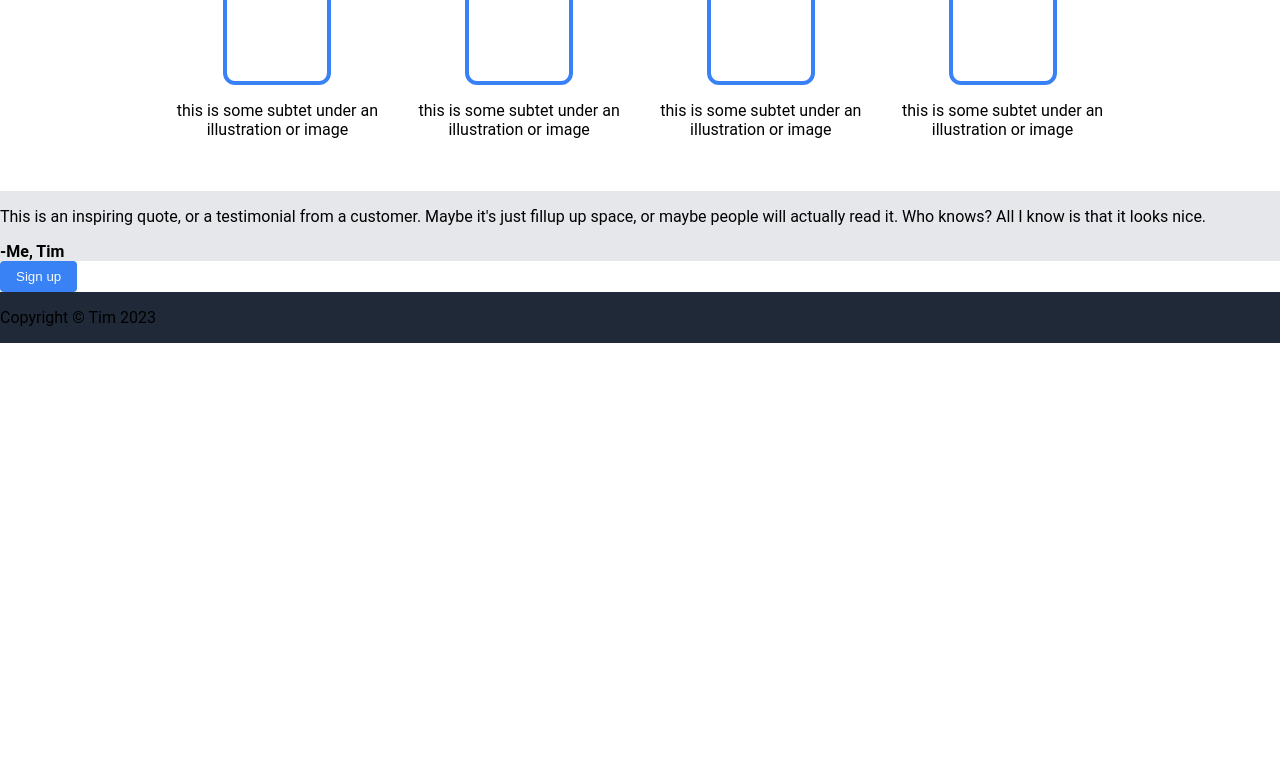
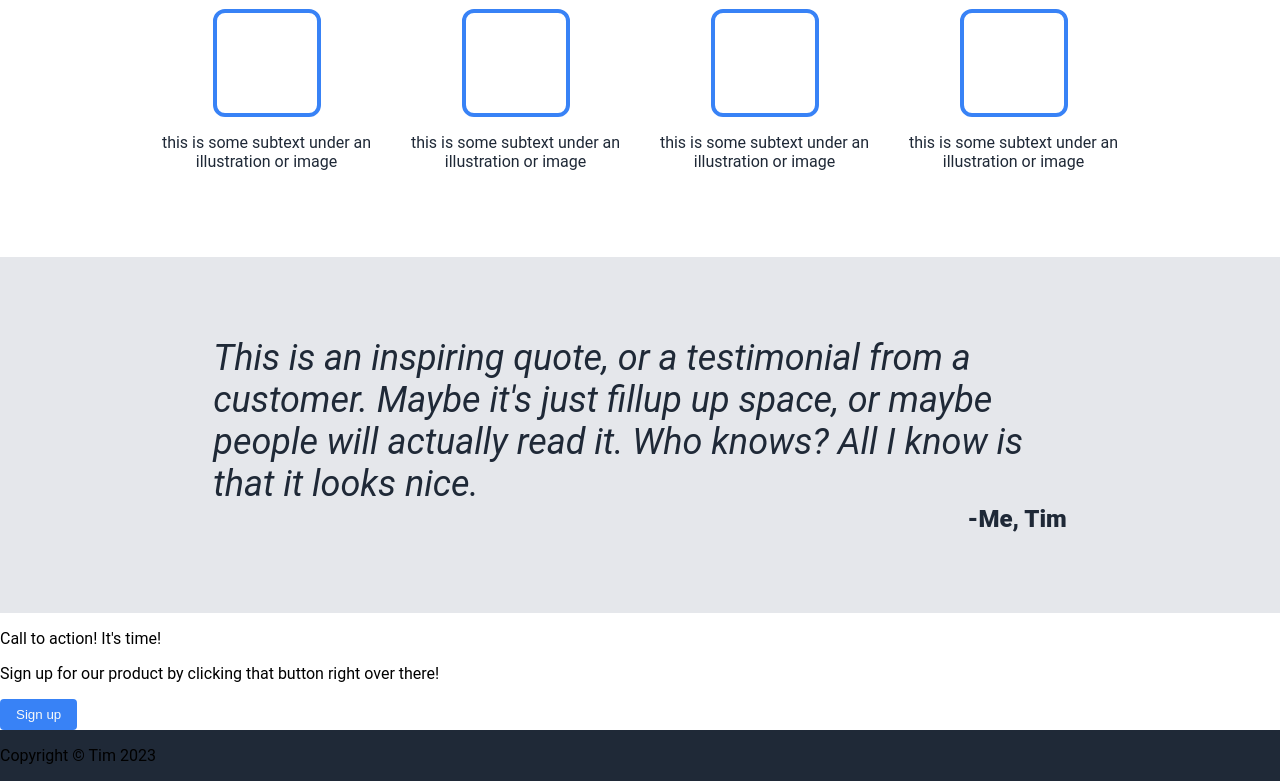
Before and after one commit to tbalvers/styled-website, a plain HTML site: page index.html in a window 1280 px wide. Shown: the part 634-1415 px from the top of the page. Before the commit the page ends 977 px from the top, so only its background shows below. Drawn offline with Linux system fonts and the light colour scheme.

Commit message:
Create quote section in css

```diff
--- a/index.html
+++ b/index.html
@@ -37,23 +37,23 @@
     <div class="main">
         <div class="sidebar"></div>
         <div class="gallery">
-            <h1>Some random information.</h1>
+            <h1 id="galleryinfo">Some random information.</h1>
             <div class="imagecards">
                 <div class="card">
                     <div class="box"></div>
-                    <p>this is some subtet under an illustration or image</p>
+                    <p>this is some subtext under an illustration or image</p>
                 </div>
                 <div class="card">
                     <div class="box"></div>
-                    <p>this is some subtet under an illustration or image</p>
+                    <p>this is some subtext under an illustration or image</p>
                 </div>
                 <div class="card">
                     <div class="box"></div>
-                    <p>this is some subtet under an illustration or image</p>
+                    <p>this is some subtext under an illustration or image</p>
                 </div>
                 <div class="card">
                     <div class="box"></div>
-                    <p>this is some subtet under an illustration or image</p>
+                    <p>this is some subtext under an illustration or image</p>
                 </div>
             </div>
         </div>
@@ -61,17 +61,19 @@
     </div>
 
      <div class="quote">
-            <div class="quotecontainer"> </div>
-            <p>This is an inspiring quote, or a testimonial from a customer. Maybe it's just fillup up space, or maybe people will actually read it. Who knows? All I know is that it looks nice.</p>
-            <b>-Me, Tim</b>
-        </div>
+        <div class="sidebar"></div>
+            <div class="quotecontainer">
+                <p>This is an inspiring quote, or a testimonial from a customer. Maybe it's just fillup up space, or maybe people will actually read it. Who knows? All I know is that it looks nice.</p>
+                <p id="author">-Me, Tim</p>
+            </div>
         <div class="sidebar"></div>
     </div>
 
     <div class="cta">
         <div class="ctabox">
             <div class="ctacopy">
-
+                <p id="boldcta">Call to action! It's time!</p>
+                <p id="secondarycta">Sign up for our product by clicking that button right over there!</p>
             </div>
             <button>Sign up</button>
         </div>
--- a/styles.css
+++ b/styles.css
@@ -35,7 +35,7 @@ body {
 }
 
 .sidebar {
-    flex: 1.5;
+    flex: 1;
 }
 
 .logo {
@@ -62,7 +62,7 @@ a {
 .container {
     flex: 8;
     display: flex;
-    gap: 16px;
+    gap: 36px;
     padding: 16px 0px;
 }
 
@@ -81,7 +81,7 @@ a {
 
 #mainhero {
     font-size: 48px;
-    font-weight: extra-bold;
+    font-weight: 900;
     color: #F9FAF8;
     margin: 0px;
 }
@@ -107,9 +107,10 @@ button {
 .gallery {
     display: flex;
     flex-direction: column;
-    flex: 8;
+    flex: 6;
     text-align: center;
-    padding: 36px 0px;
+    padding: 30px 0px 70px;
+    color: #1F2937
 }
 
 .imagecards {
@@ -130,3 +131,34 @@ button {
     border-radius: 12px;
     border: solid #3882f6 4px;
 }
+
+#galleryinfo {
+    font-size: 36px;
+    font-weight: 800;
+}
+
+.quote {
+    display: flex;
+}
+
+.quotecontainer {
+    display: flex;
+    flex-direction: column;
+    flex: 4;
+    font-style: italic;
+    color: #1F2937;
+    font-size: 36px;
+    padding: 80px 0px;
+}
+
+.quotecontainer p {
+    margin: 0px;
+}
+
+#author {
+    align-self: flex-end;
+    color: #1F2937;
+    font-weight: 900;
+    font-size: 24px;
+    font-style: normal;
+}
```
